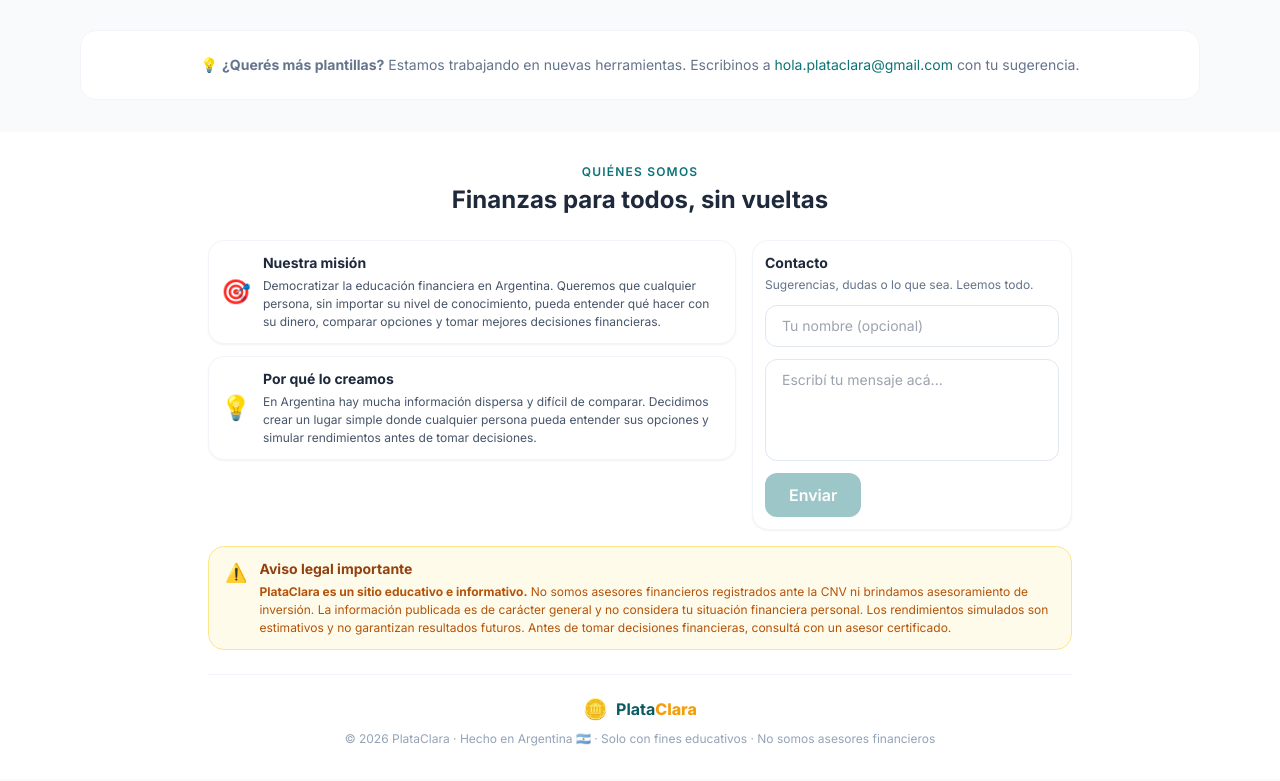
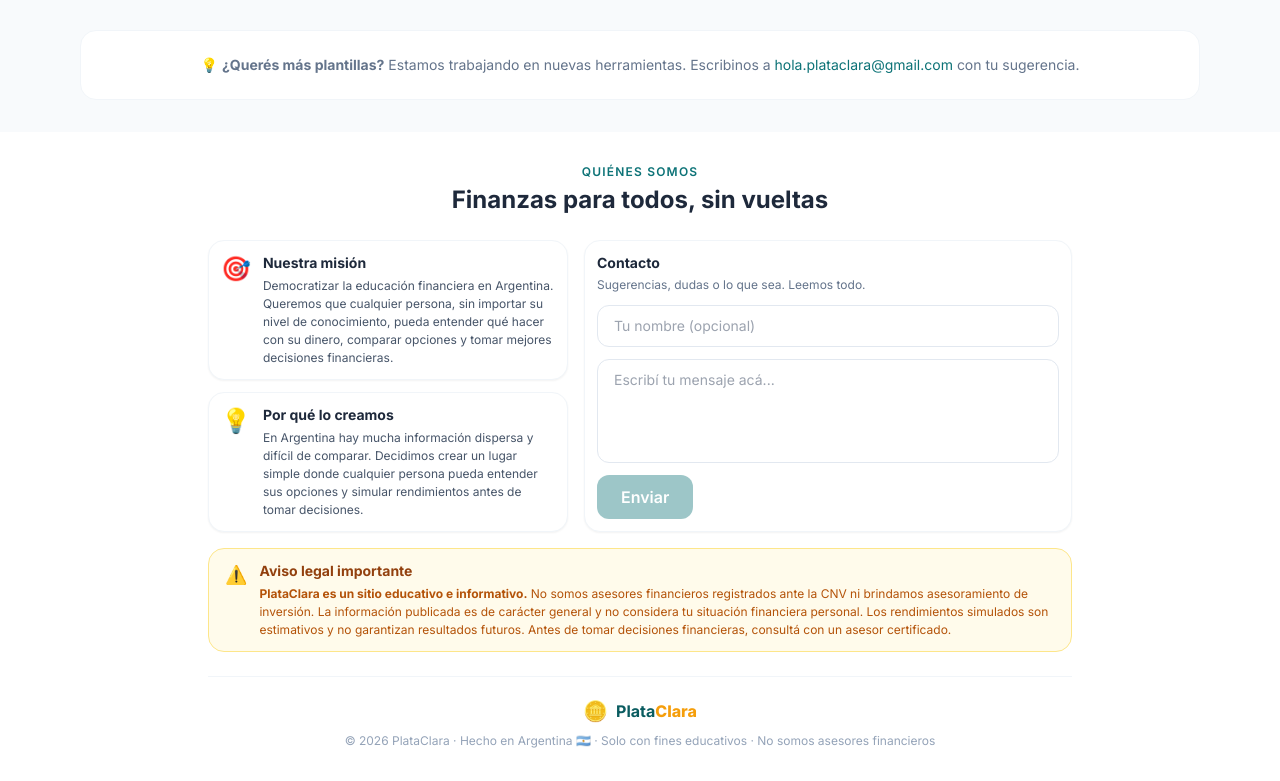
Before and after one commit to NahuelPaez/PlataClara, a React (Vite) app: page / in a window 1280 px wide. Shown: the part 3902-4683 px from the top of the page. Built offline with nearby package versions, Linux system fonts and the light colour scheme; no server answers.

Commit message:
quienes somos: cards izquierda se estiran para igualar altura del contacto

```diff
--- a/src/sections/QuienesSomos.jsx
+++ b/src/sections/QuienesSomos.jsx
@@ -37,9 +37,9 @@ export default function QuienesSomos() {
         </div>
 
         <div className="flex flex-col lg:flex-row gap-4 mb-4">
-          {/* Izquierda: misión + por qué */}
-          <div className="flex-1 flex flex-col gap-3">
-            <div className="card flex items-center gap-3">
+          {/* Izquierda: misión + por qué — se estiran para igualar la altura del contacto */}
+          <div className="lg:w-5/12 flex flex-col gap-3">
+            <div className="card flex-1 flex items-start gap-3">
               <span className="text-2xl flex-shrink-0">🎯</span>
               <div>
                 <h3 className="font-bold text-slate-800 text-sm mb-1">Nuestra misión</h3>
@@ -50,7 +50,7 @@ export default function QuienesSomos() {
                 </p>
               </div>
             </div>
-            <div className="card flex items-center gap-3">
+            <div className="card flex-1 flex items-start gap-3">
               <span className="text-2xl flex-shrink-0">💡</span>
               <div>
                 <h3 className="font-bold text-slate-800 text-sm mb-1">Por qué lo creamos</h3>
@@ -64,7 +64,7 @@ export default function QuienesSomos() {
           </div>
 
           {/* Derecha: contacto */}
-          <div className="card lg:w-80 shrink-0 flex flex-col">
+          <div className="card flex-1 flex flex-col">
             <h3 className="font-bold text-slate-800 text-sm mb-1">Contacto</h3>
             <p className="text-xs text-slate-500 mb-3">
               Sugerencias, dudas o lo que sea. Leemos todo.
```
